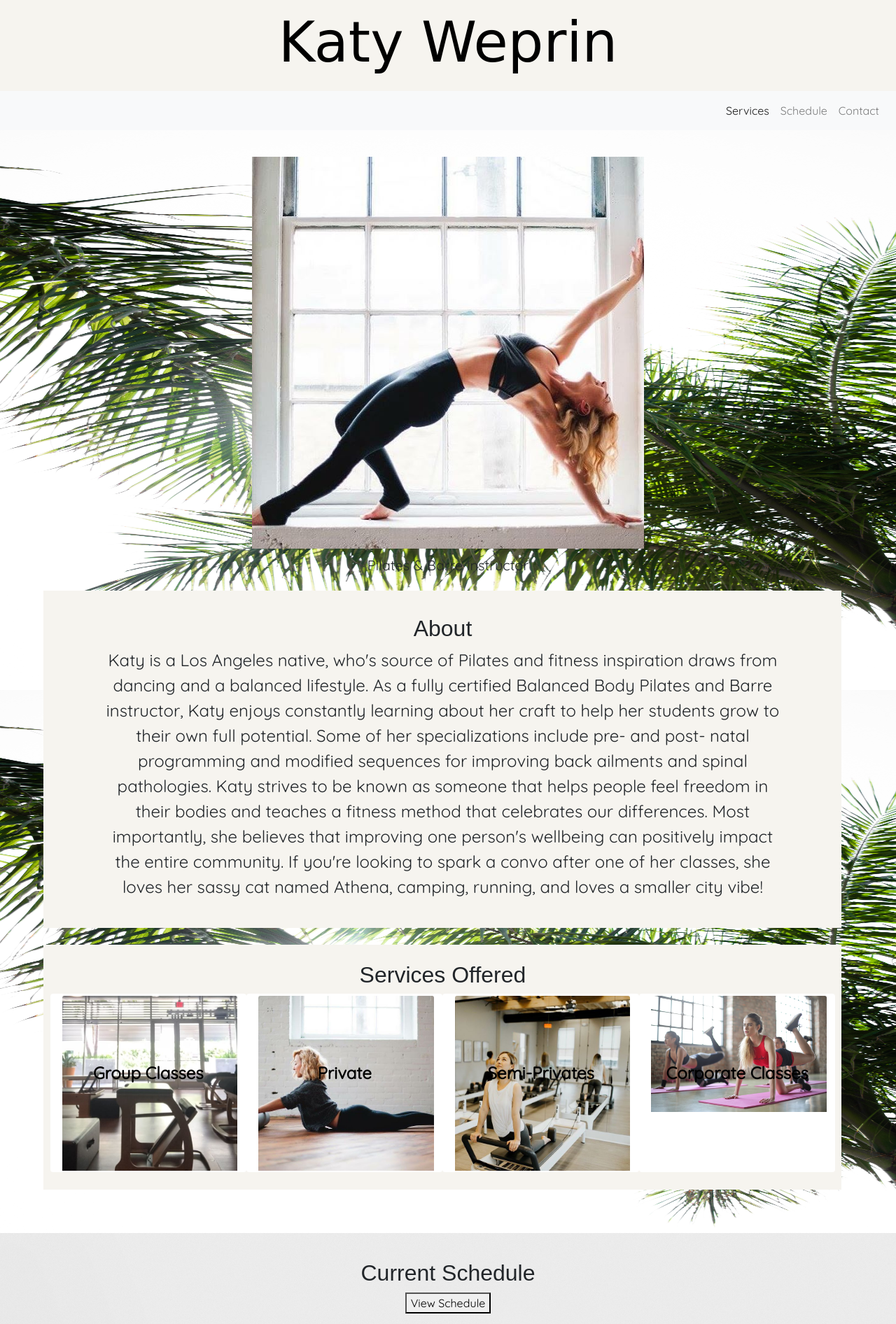
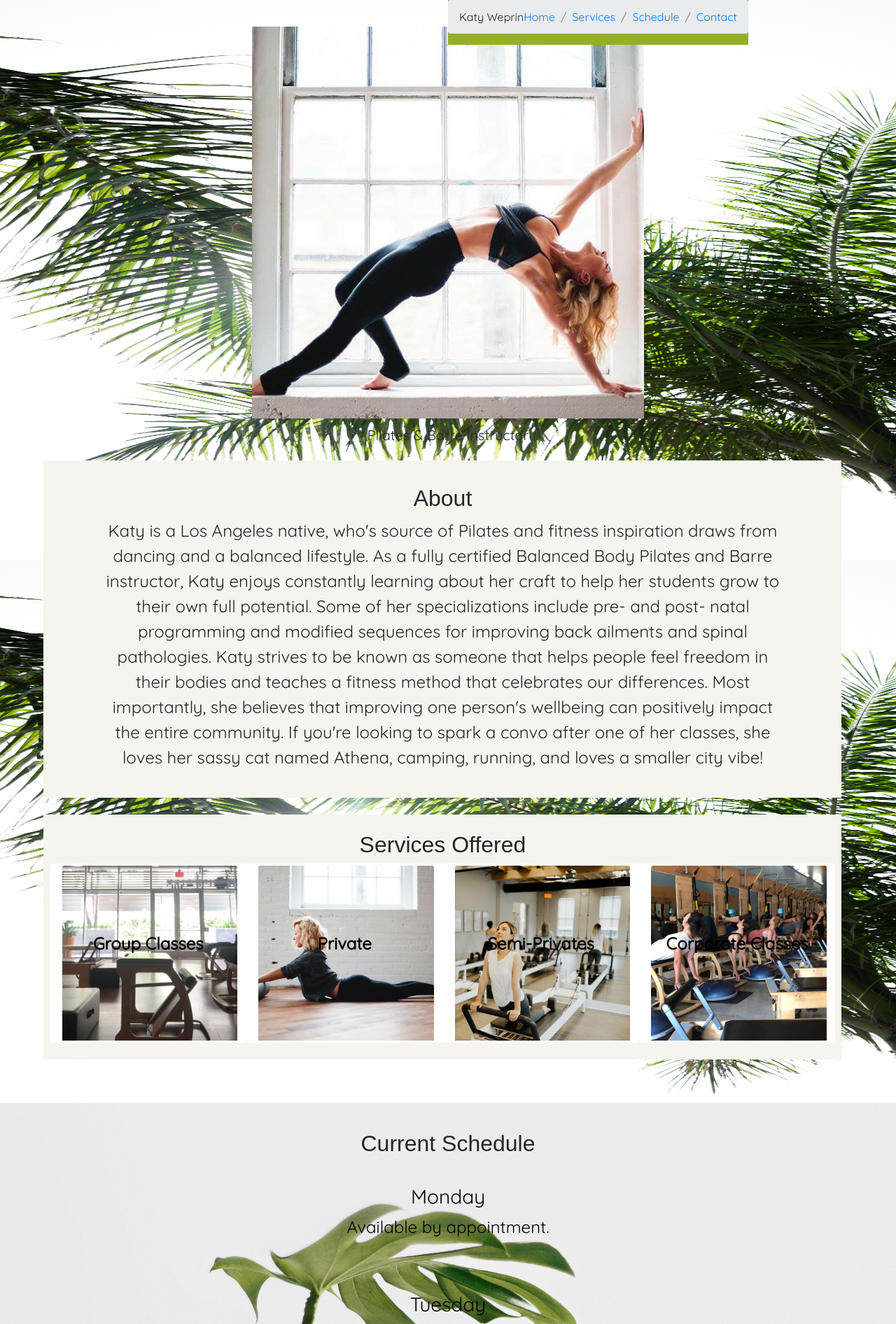
Before and after one commit to elowskya/code-playground, a PHP site: page / in a window 1280 px wide. Shown: the top 1892 px of the page at 70% size. Run offline with PHP 8.4, Linux system fonts and the light colour scheme.

Commit message:
updating nav

```diff
--- a/index.html
+++ b/index.html
@@ -21,10 +21,10 @@
   </head>
 
   <body>
-    <header>
+    <!-- <header>
       <h1>Katy Weprin </h1>
-    </header>
-    <nav class="navbar navbar-expand-lg navbar-light bg-light">
+    </header> -->
+    <!-- <nav class="navbar navbar-expand-lg navbar-light bg-light">
         <a class="navbar-brand" href="#"></a>
         <button class="navbar-toggler" type="button" data-toggle="collapse" data-target="#navbarNav" aria-controls="navbarNav" aria-expanded="false" aria-label="Toggle navigation">
           <span class="navbar-toggler-icon"></span>
@@ -42,21 +42,28 @@
             </li>
           </ul>
         </div>
-      </nav>
+      </nav> -->
+      <!-- <navbar aria-label="breadcrumb">
+        <ol class="breadcrumb align-items-center">
+          <li class="breadcrumb-item"><a href="#">Home</a></li>
+          <li class="breadcrumb-item"><a href="#">Library</a></li>
+          <li class="breadcrumb-item active" aria-current="page">Data</li>
+        </ol>
+      </navbar> -->
+<script src="main.js"></script>
 
-
-
-    <!-- <nav aria-label="breadcrumb">
-      <ul class="mr-auto breadcrumb">
+    <navbar aria-label="breadcrumb">
+      <ol class="breadcrumb align-items-center">
         <li>Katy Weprin</li>
-        <li class="breadcrumb-item active" aria-current="page"><a href="#/">Home</a></li>
+        <li class="breadcrumb-item active" aria-current="page"><a href="#home">Home</a></li>
         <li class="breadcrumb-item"><a href="#services">Services</a></li>
         <li class="breadcrumb-item"><a href="#schedule">Schedule</a></li>
         <li class="breadcrumb-item"><a href="#contact">Contact</a></li>
-      </ul>
-    </nav> -->
+      </ol>
+    </navbar>
 
-    <div class="indexImage1">
+
+    <div class="indexImage1" id="home">
 
       <img class="indexImage" src="./public/images/openWindowBackBend.jpg" alt="Pilates with Katy"/>
         <div style="padding-top:1%"class="indexText">
@@ -83,7 +90,7 @@
 
 
 
-    <div class="indexServices">
+    <div class="indexServices" id="services">
       <div class="container">
       <h2>Services Offered</h2>
           <!-- grid for cards -->
@@ -111,7 +118,7 @@
               </div>
 
               <div class="card col-md-3">
-                <img class="card-img-top" src="./public/images/active-aerobics-balance-868483.jpg" alt="corporate classes">
+                <img class="card-img-top" src="./public/images/groupClass2.jpg" alt="corporate classes">
                 <div class="card-img-overlay">
                   <h4 class="card-title">Corporate Classes</h4>
                 </div>
@@ -126,8 +133,6 @@
 
         <div class="indexSchedule" id="schedule">
           <h2>Current Schedule</h2>
-          <script src="./main.js"></script>
-          <button onclick="myFunction()">View Schedule</button>
           <div class="day">
               <h3>Monday</h3>
               <p>Available by appointment.</p>
@@ -191,9 +196,8 @@
                   <div class="inner">
                       <div class="cederholm" id="quote-wrapper">
                         <div class="quote">
-                          <blockquote id="quote-quote">  Katy is one of the sweetest instructors that I have ever met. Right away she made me feel comfortable and helped me get right
-                              back into the groove after being out on maternity leave.
-                          </blockquote><cite id="quote-attrib">--Cara, Beverly Hills, CA</cite>
+                          <blockquote id="quote-quote">  Katy is an incredible instructor.  She’s patient, extremely attentive to each client and is always extremely encouraging and positive, even at 6am.  She guides you through every exercise, helping you to engage all muscles while also focusing on breath, and reminding you that even when it seems too hard that “yes, you can”. Katy’s classes are never boring and always challenging making me feel better both mentally and physically.
+                          </blockquote><cite id="quote-attrib">--Heather, Los Angeles, CA</cite>
                         </div>
                         </section>
 
--- a/main.js
+++ b/main.js
@@ -1,23 +1,5 @@
-// function giveMeEms(pixels) {
-//     var baseValue = 16;
+//TO DP fix breadcrumb presentation $breadcrumb-divider: none;
 
-//     function doMath(){
-//         return pixels/baseValue;
-//     }
-
-//     return doMath;
-// }
-
-// var smallSize = giveMeEms(12);
-// var medSize = giveMeEms(18);
-// var largeSize = giveMeEms(24);
-// var xLargeSize = giveMeEms(32);
-
-
-// console.log("small:", smallSize());
-// console.log("medium:", medSize());
-// console.log("large:", largeSize());
-// console.log("xlarge:", xLargeSize());
 
 // var testimonials = [{
 //     "name": "cederholm",
@@ -34,11 +16,3 @@
 //     document.getElementById("quote-quote").innerHTML = testimonial.quote
 //     document.getElementById("quote-attrib").innerHTML = testimonial.attribution
 //     document.getElementById("quote-wrapper").className = testimonial.name
-
-
-function myFunction() {
-    var x = document.getElementsByClassName("day");
-    for (var i = 0; i < x.length; i++) {
-      x[i].style.display = "none";
-    }
-  }
--- a/public/css/style.css
+++ b/public/css/style.css
@@ -4,10 +4,12 @@ header {
     color: black;
 }
 
-nav {
+navbar {
     position: fixed;
-    widows: 100%;
+    /* widows: 100%; */
     background-color: #94B026;
+    /* position: center; */
+    /* margin-bottom: 2%; */
 }
 
 body {
```
